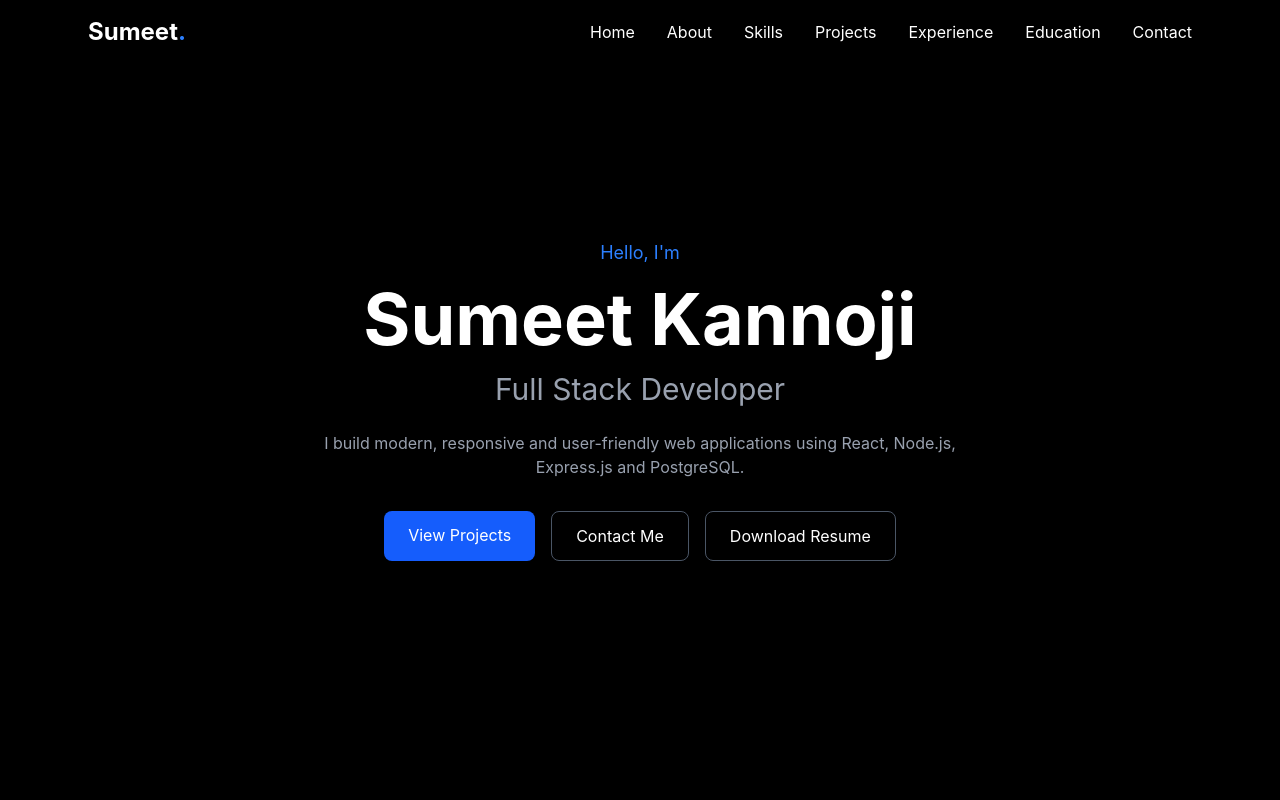
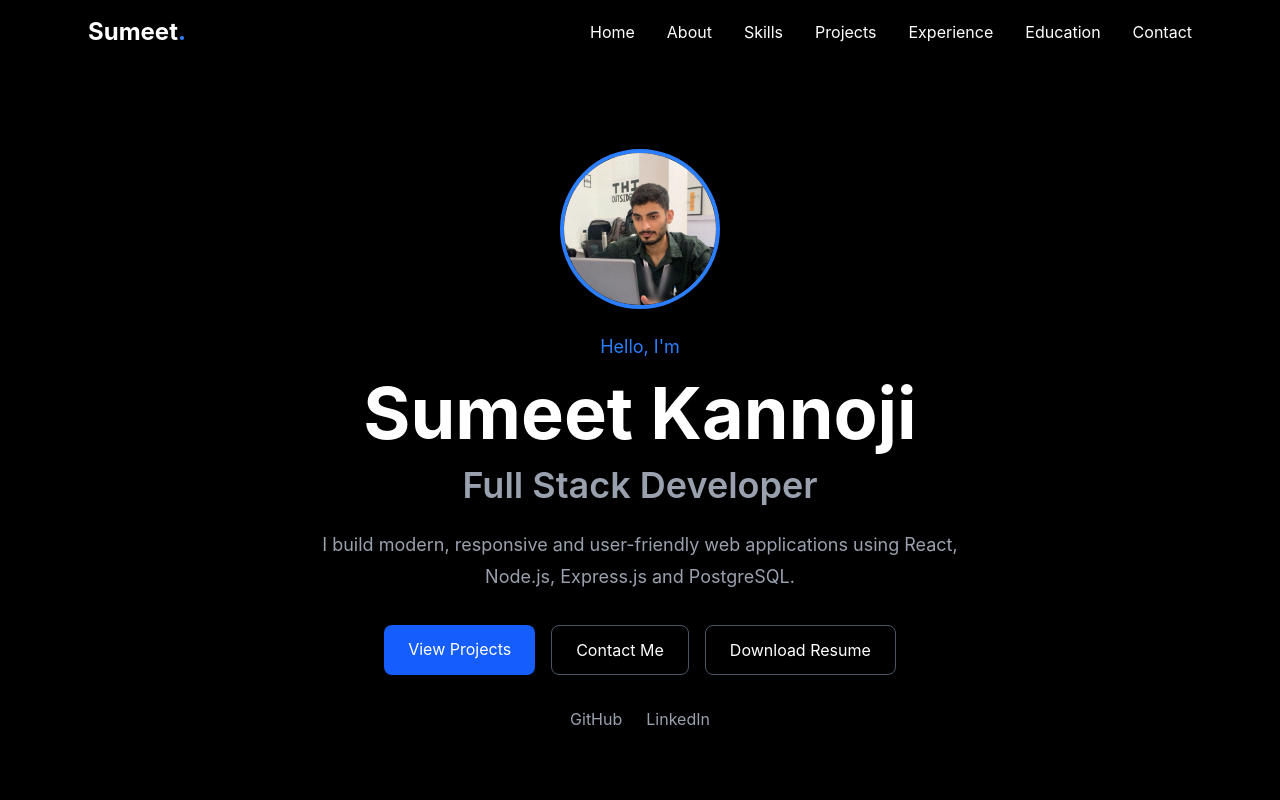
Before and after one commit to Nex-Summet/my-portfolio, a React (Vite) app: page / in a window 1280 px wide. Shown: the top 800 px of the page. Built offline with nearby package versions, Linux system fonts and the light colour scheme.

Commit message:
Add profile photo

```diff
--- a/src/components/Hero.jsx
+++ b/src/components/Hero.jsx
@@ -1,49 +1,41 @@
-// Ye Hero naam ka React component hai
 function Hero() {
-
-  // return ke andar jo JSX hai,
-  // wahi browser par screen mein dikhega
   return (
-
-    // <section> = website ka ek section
-    // id="home" = Navbar ke Home link (#home) se yahan aayega
     <section
       id="home"
-      className="
-        min-h-screen
-        flex
-        items-center
-        justify-center
-        text-center
-        px-6
-      "
+      className="min-h-screen flex items-center justify-center text-center px-6 pt-20"
     >
+      <div className="max-w-4xl">
 
-      {/* Ye div Hero ke saare content ko ek group mein rakhta hai */}
-      <div>
+         {/* Profile photo */}
+  <img
+    src="/profile.jpeg"
+    alt="Sumeet Kannoji"
+    className="w-40 h-40 rounded-full object-cover mx-auto mb-6 border-4 border-blue-500"
+  />
 
-        {/* Chhota introduction text */}
+
+        {/* Small introduction */}
         <p className="text-blue-500 text-lg mb-4">
           Hello, I'm
         </p>
 
-        {/* Main heading / naam */}
+        {/* Main heading */}
         <h1 className="text-5xl md:text-7xl font-bold mb-4">
           Sumeet Kannoji
         </h1>
 
         {/* Job title */}
-        <h2 className="text-2xl md:text-3xl text-gray-400 mb-6">
+        <h2 className="text-2xl md:text-4xl text-gray-400 font-semibold mb-6">
           Full Stack Developer
         </h2>
 
-        {/* Short description */}
-        <p className="max-w-2xl mx-auto text-gray-400 mb-8">
+        {/* Short professional introduction */}
+        <p className="max-w-2xl mx-auto text-gray-400 text-lg leading-8 mb-8">
           I build modern, responsive and user-friendly web applications
           using React, Node.js, Express.js and PostgreSQL.
         </p>
 
-        {/* Buttons ko ek row mein rakhne ke liye flex */}
+        {/* Main buttons */}
         <div className="flex justify-center gap-4 flex-wrap">
 
           {/* Projects section par le jayega */}
@@ -62,7 +54,7 @@ function Hero() {
             Contact Me
           </a>
 
-  {/* public folder ki resume.pdf download karega */}
+          {/* Resume download */}
           <a
             href="/resume.pdf"
             download
@@ -73,10 +65,30 @@ function Hero() {
 
         </div>
 
+        {/* Social links */}
+        <div className="flex justify-center gap-6 mt-8">
+
+          {/* Apna actual GitHub URL baad mein yahan add karna */}
+          <a
+            href="#"
+            className="text-gray-400 hover:text-white transition"
+          >
+            GitHub
+          </a>
+
+          {/* Apna actual LinkedIn URL baad mein yahan add karna */}
+          <a
+            href="#"
+            className="text-gray-400 hover:text-blue-500 transition"
+          >
+            LinkedIn
+          </a>
+
+        </div>
+
       </div>
     </section>
   )
 }
 
-// Is component ko App.jsx mein use karne ke liye export
 export default Hero
```
Also changed, not shown: public/profile.jpeg (added). Lines whose indentation alone changed are shown as unchanged.
